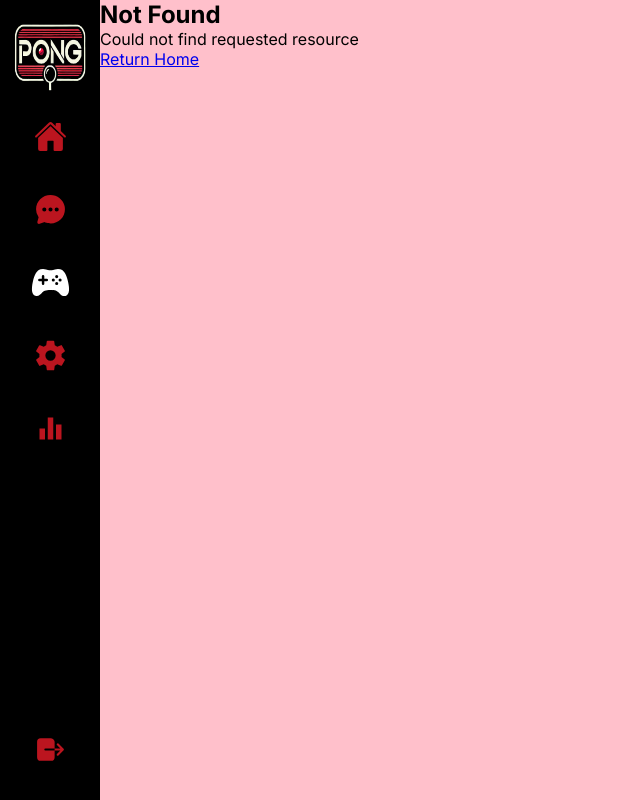
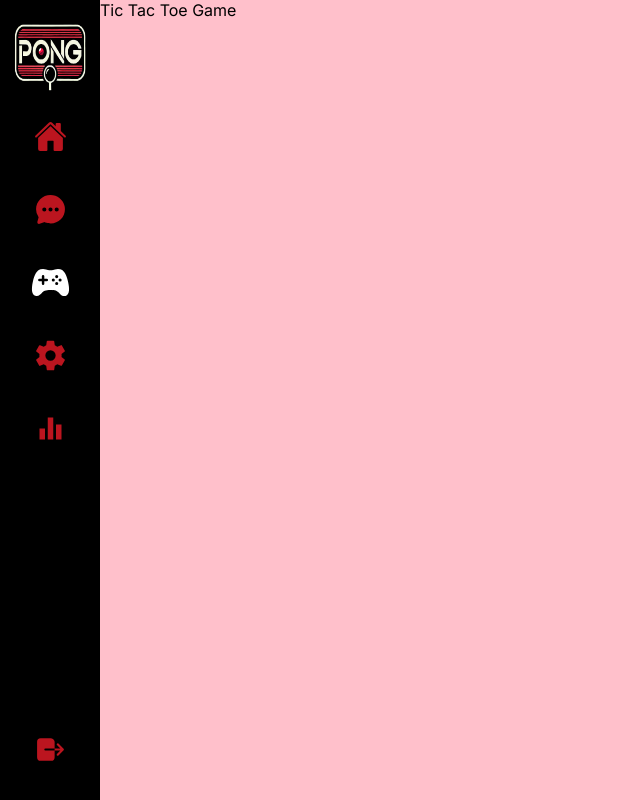
Before and after one commit to kaoutar-12/transcendence_42, a Next.js app in the folder src/frontend/: page /games/tictactoe in a window 1280 px wide. Before the commit this address had no page. Shown: the whole page, without its empty margins (0-640 px from the left). Built offline with nearby package versions, Linux system fonts and the light colour scheme.

Commit message:
Add tictactoe/pingpong games routes pages
	new file:   src/frontend/app/games/pingpong/page.tsx
	new file:   src/frontend/app/games/tictactoe/page.tsx

```diff
--- /dev/null
+++ b/src/frontend/app/games/tictactoe/page.tsx
@@ -0,0 +1,13 @@
+import React from 'react'
+
+type Props = {}
+
+const TicTac = (props: Props) => {
+  return (
+    <div>
+      Tic Tac Toe Game
+    </div>
+  )
+}
+
+export default TicTac
```
Also changed, not shown: src/frontend/app/games/pingpong/page.tsx (added, +13 -0 lines).
